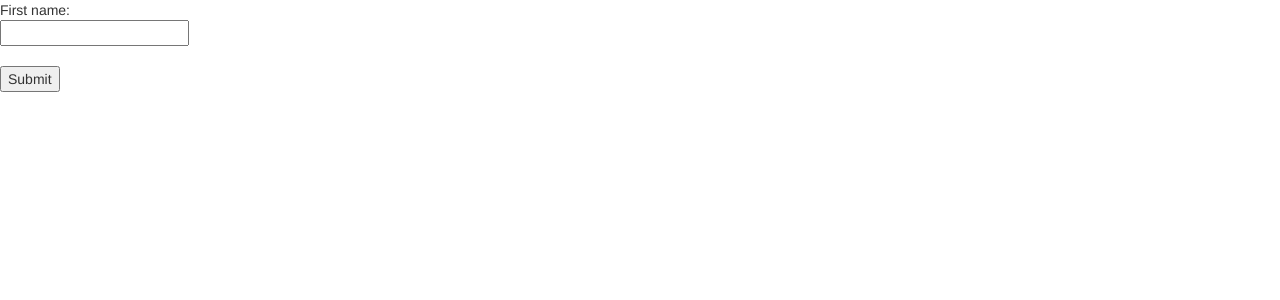
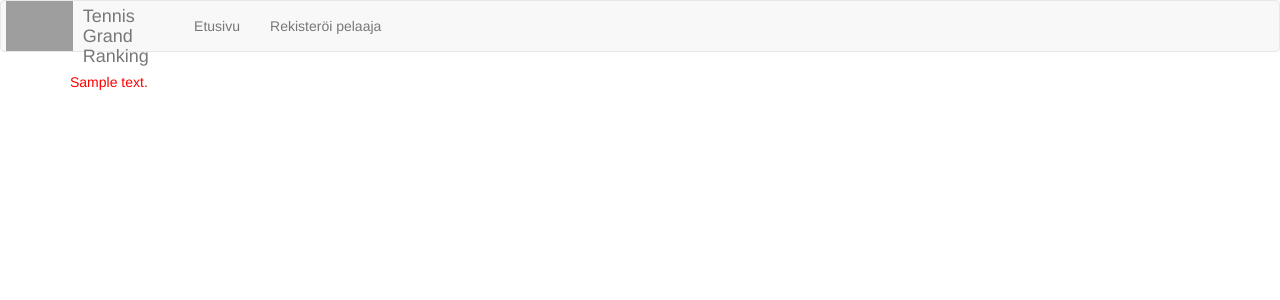
Before and after one commit to mremes/tsoha-rankkauslista, a Flask app: template application/templates/register.html in a window 1280 px wide. Shown: the top 300 px of the page. Run offline with Flask 2, Linux system fonts and the light colour scheme; the template is opened without the code that fills it: most values are stand-ins (such as "Sample title", 1, 10 or a date in 2020); some libraries are stand-ins or nearby versions; grey boxes are pictures that could not be loaded.

Commit message:
Create the elementary look for the user interface and clean up controllers

```diff
--- a/application/rankings/models.py
+++ b/application/rankings/models.py
@@ -11,7 +11,10 @@ class Player(db.Model):
 
     @property
     def score(self):
-        return 0
+        session = db.session()
+        ranking = session.query(Ranking).filter_by(player_id=self.id).first()
+        if not ranking:
+            return -1
 
 
 class Association(db.Model):
--- /dev/null
+++ b/application/static/styles.css
@@ -0,0 +1,15 @@
+.navbar-brand {
+    padding: 0px;
+}
+
+.navbar-brand > img {
+    height: 100%;
+    padding-left: 20px;
+    padding-right: 10px;
+    width: auto;
+}
+
+.navbar-brand > p {
+    padding-top: 5px;
+    font-size: 18px;
+}
--- a/application/templates/layout.html
+++ b/application/templates/layout.html
@@ -6,13 +6,32 @@
     <link rel="stylesheet" href="https://maxcdn.bootstrapcdn.com/bootstrap/3.3.7/css/bootstrap.min.css">
     <script src="https://ajax.googleapis.com/ajax/libs/jquery/3.3.1/jquery.min.js"></script>
     <script src="https://maxcdn.bootstrapcdn.com/bootstrap/3.3.7/js/bootstrap.min.js"></script>
+    <link rel="stylesheet" type="text/css" href="{{ url_for('static', filename='styles.css') }}">
 </head>
 
 <body>
+<nav class="navbar navbar-default">
+    <div class="container-fluid">
+        <div class="navbar-header">
+            <div class="navbar-brand" href="#"><img class="navbar-brand"
+                                                    src="https://findicons.com/files/icons/924/sportset/128/tennis_128x128.png"
+                                                    alt="Tennis Grand Ranking">
+                <p>Tennis Grand Ranking</p></div>
+        </div>
+        <ul class="nav navbar-nav">
+            <li><a href="{{ url_for('index') }}">Etusivu</a></li>
+            <li><a href="{{ url_for('register_page') }}">Rekisteröi pelaaja</a></li>
+        </ul>
+    </div>
+</nav>
+<div class="container">
+    <div class="starter-template">
         {% block body %}
             <p>
                 Content.
             </p>
         {% endblock %}
+    </div>
+</div>
 </body>
 </html>
--- a/application/templates/register.html
+++ b/application/templates/register.html
@@ -1,10 +1,16 @@
 {% extends "layout.html" %}
 
 {% block body %}
-    <form method="POST" action="{{ url_for('create_player') }}">
-  First name:<br>
-  <input type="text" name="name">
-  <br><br>
-  <input type="submit" value="Submit">
-</form>
+    {% if fail_message %}
+        <p style="color:red">{{ fail_message }}</p>
+    {% elif success_message %}
+        <p>{{ success_message }}</p>
+    {% else %}
+        <form method="POST" action="{{ url_for('create_player') }}">
+            Nimi:<br>
+            <input type="text" name="name" title="name">
+            <br><br>
+            <input type="submit" value="Rekisteröi">
+        </form>
+    {% endif %}
 {% endblock %}
```
Also changed, not shown: application/templates/index.html (+14 -9 lines), application/views.py (+22 -3 lines). Lines whose indentation alone changed are shown as unchanged.
